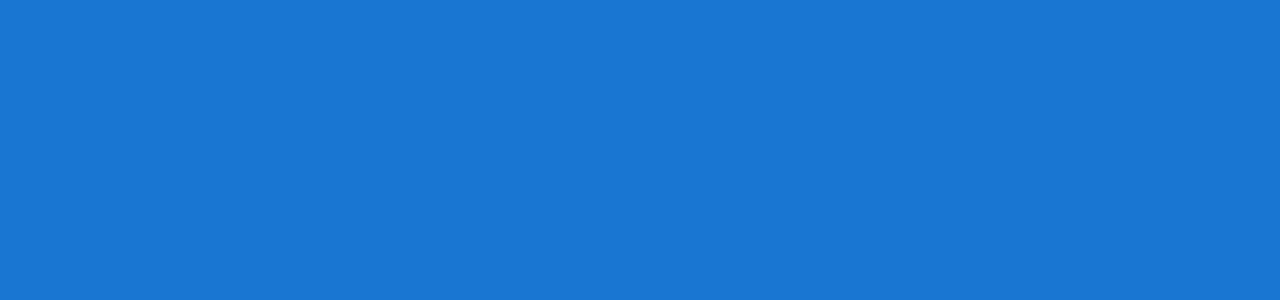
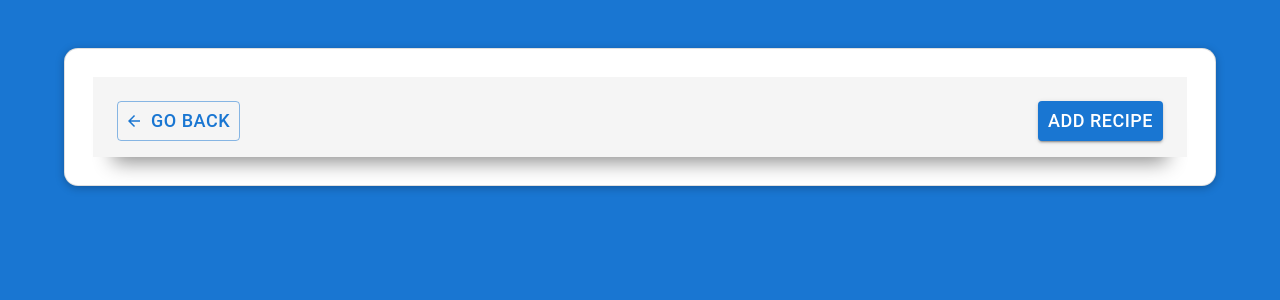
Before and after one commit to krstoko/JapTask1, a React (Create React App) app in the folder frontend/: page /recipes/1 in a window 1280 px wide. Shown: the top 300 px of the page. Built offline with nearby package versions, Linux system fonts and the light colour scheme.

Commit message:
Adding header for recipes and adding recipes body for all recipes for that categorie

```diff
--- a/frontend/src/Components/Authorization/SignIn.js
+++ b/frontend/src/Components/Authorization/SignIn.js
@@ -1,8 +1,7 @@
 import { Grid, Typography } from "@mui/material";
 import React from "react";
-import Card from "../ui-component/Card";
-import ButtonReusable from "../ui-component/Button";
-import CenteredComponent from "../ui-component/ContainerPaper";
+import ButtonReusable from "../ui-component/ButtonReusable";
+import ContainerPaper from "../ui-component/ContainerPaper";
 import * as Yup from "yup";
 import { Formik, Form } from "formik";
 import FormikControl from "../FormikComponents/FormikControl";
@@ -27,7 +26,7 @@ const SignIn = () => {
 
   return (
     <React.Fragment>
-      <CenteredComponent type="centered">
+      <ContainerPaper type="centered">
           <Typography component="h1" variant="h5" align="center">
             Sign in
           </Typography>
@@ -62,7 +61,7 @@ const SignIn = () => {
             </Form>
           </Formik>
 
-      </CenteredComponent>
+      </ContainerPaper>
     </React.Fragment>
   );
 };
--- a/frontend/src/Components/Authorization/SignUp.js
+++ b/frontend/src/Components/Authorization/SignUp.js
@@ -1,8 +1,7 @@
 import { Grid, Typography } from "@mui/material";
 import React from "react";
-import Card from "../ui-component/Card";
-import ButtonReusable from "../ui-component/Button";
-import CenteredComponent from "../ui-component/ContainerPaper";
+import ButtonReusable from "../ui-component/ButtonReusable";
+import ContainerPaper from "../ui-component/ContainerPaper";
 import FormikControl from "../FormikComponents/FormikControl";
 import * as Yup from "yup";
 import { Form, Formik } from "formik";
@@ -31,8 +30,7 @@ const SignUp = () => {
 
   return (
     <React.Fragment>
-      <CenteredComponent type="centered">
-
+      <ContainerPaper type="centered">
         <Typography component="h1" variant="h5" align="center">
           Sign Up
         </Typography>
@@ -62,11 +60,7 @@ const SignUp = () => {
               label="Confirm Password"
               name="confirmPassword"
             />
-              <ButtonReusable
-                type="submit"
-                fullWidth
-                variant="contained"
-              >
+            <ButtonReusable type="submit" fullWidth variant="contained">
               Sign Up
             </ButtonReusable>
             <Grid container justifyContent="flex-end">
@@ -76,8 +70,7 @@ const SignUp = () => {
             </Grid>
           </Form>
         </Formik>
-
-      </CenteredComponent>
+      </ContainerPaper>
     </React.Fragment>
   );
 };
--- a/frontend/src/Components/Categories/Categories.js
+++ b/frontend/src/Components/Categories/Categories.js
@@ -1,8 +1,8 @@
 import { Typography } from "@mui/material";
 import { Box } from "@mui/system";
 import React, { useState } from "react";
-import ButtonReusable from "../ui-component/Button";
-import CenteredComponent from "../ui-component/ContainerPaper";
+import ButtonReusable from "../ui-component/ButtonReusable";
+import ContainerPaper from "../ui-component/ContainerPaper";
 import CategoryList from "./CategoryList";
 
 const Categories = () => {
@@ -21,7 +21,7 @@ const Categories = () => {
     "Pie",
   ]);
   return (
-    <CenteredComponent maxWidth="lg">
+    <ContainerPaper maxWidth="lg">
       <Typography component="h4" variant="h4" align="center">
         Choose you recipe category
       </Typography>
@@ -31,7 +31,7 @@ const Categories = () => {
           Load more
         </ButtonReusable>
       </Box>
-    </CenteredComponent>
+    </ContainerPaper>
   );
 };
 
--- a/frontend/src/Components/Recipes/Recipes.js
+++ b/frontend/src/Components/Recipes/Recipes.js
@@ -1,11 +1,41 @@
-import React from 'react';
+import React from "react";
+import ContainerPaper from "../ui-component/ContainerPaper";
+import Header from "../ui-component/Header";
+import ArrowBackIcon from "@mui/icons-material/ArrowBack";
+import ButtonReusable from "../ui-component/ButtonReusable";
+import { Box } from "@mui/system";
+import { useNavigate } from "react-router-dom";
 
 const Recipes = () => {
-    return (
-        <div>
-
-        </div>
-    );
+    const navigate = useNavigate()
+    const style = {
+        width: "100%"
+    }
+    const onBackClick = () =>{
+        navigate("/categories")
+    }
+  return (
+    <ContainerPaper maxWidth="lg">
+      <Header>
+        <Box display="flex" justifyContent="space-between" sx={style}>
+          <ButtonReusable
+            variant="outlined"
+            size="small"
+            startIcon={<ArrowBackIcon />}
+            onClick={onBackClick}
+          >
+            Go Back
+          </ButtonReusable>
+          <ButtonReusable
+            variant="contained"
+            size="small"
+          >
+            Add Recipe
+          </ButtonReusable>
+        </Box>
+      </Header>
+    </ContainerPaper>
+  );
 };
 
 export default Recipes;
--- a/frontend/src/Components/ui-component/Button.js
+++ b/frontend/src/Components/ui-component/ButtonReusable.js
@@ -6,8 +6,6 @@ const ButtonReusable = (props) => {
     ...props.style,
     mt: 3,
     mb: 2,
-    height: 50,
-    boxShadow: 2,
     fontSize: 18
   };
   return (
--- a/frontend/src/Components/ui-component/ContainerPaper.js
+++ b/frontend/src/Components/ui-component/ContainerPaper.js
@@ -2,7 +2,7 @@ import { Container } from "@mui/material";
 import React from "react";
 import Card from "./Card";
 
-const CenteredComponent = (props) => {
+const ContainerPaper = (props) => {
   const style = {
     centered: {
       position: "absolute",
@@ -22,4 +22,4 @@ const CenteredComponent = (props) => {
   );
 };
 
-export default CenteredComponent;
+export default ContainerPaper;
--- /dev/null
+++ b/frontend/src/Components/ui-component/Header.js
@@ -0,0 +1,20 @@
+import { AppBar, Button, InputBase, Toolbar } from "@mui/material";
+import React from "react";
+import SearchBar from "../ui-component/SearchBar";
+
+const Header = (props) => {
+  const style = {
+    appBar: {
+      boxShadow: "rgba(0, 0, 0, 0.45) 0px 25px 20px -20px",
+    },
+  };
+  return (
+    <AppBar position="static" color="default" sx={style.appBar}>
+      <Toolbar>
+       {props.children}
+      </Toolbar>
+    </AppBar>
+  );
+};
+
+export default Header;
--- /dev/null
+++ b/frontend/src/Components/ui-component/SearchBar.js
@@ -0,0 +1,11 @@
+import { InputBase } from "@mui/material";
+import React from "react";
+
+const SearchBar = (props) => {
+    const style = {
+        border: "1px solid black"
+    }
+  return <InputBase sx={style} {...props} />;
+};
+
+export default SearchBar;
```
Also changed, not shown: frontend/src/Components/Recipes/RecipesBody.js (added, +11 -0 lines). Lines whose indentation alone changed are shown as unchanged.
